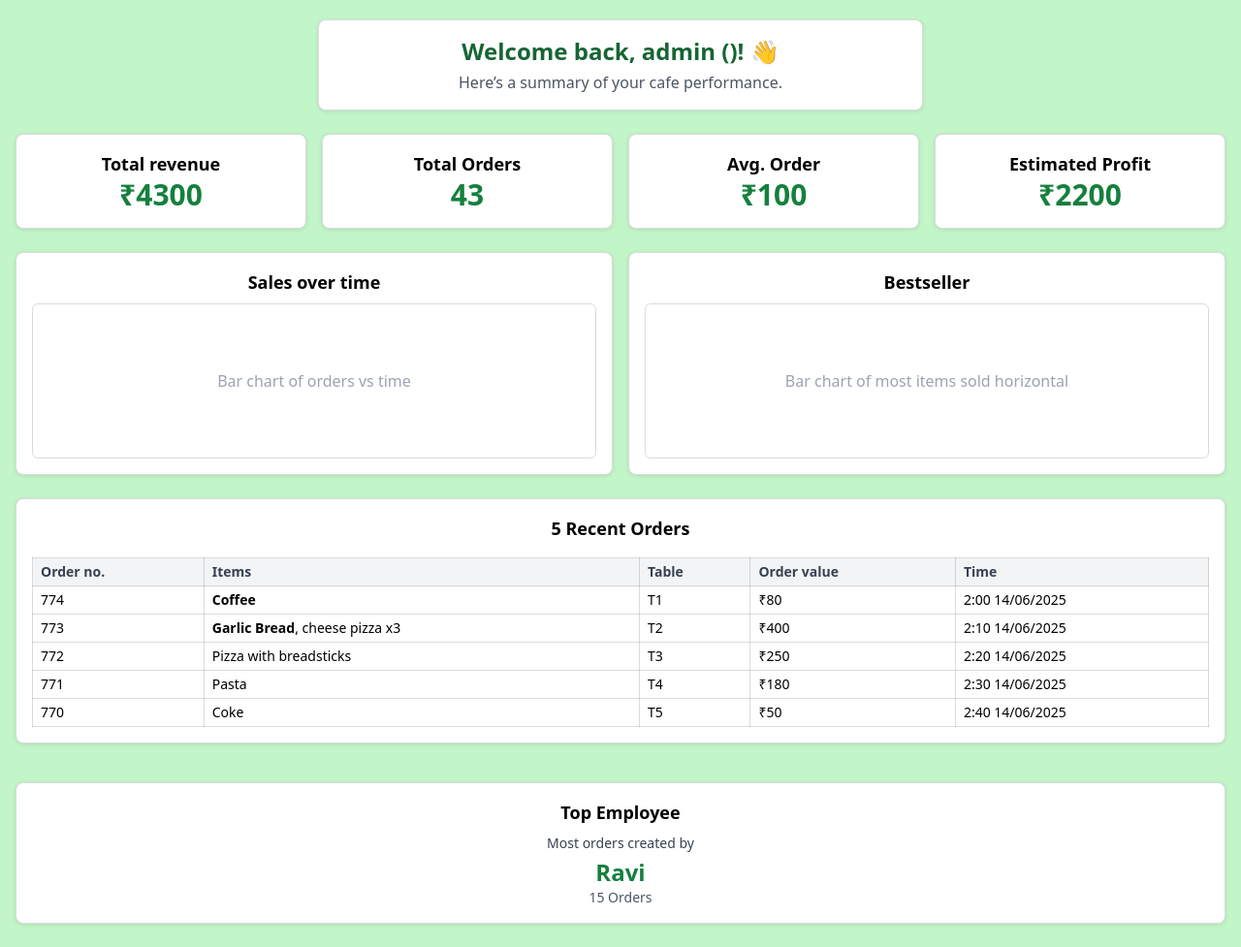
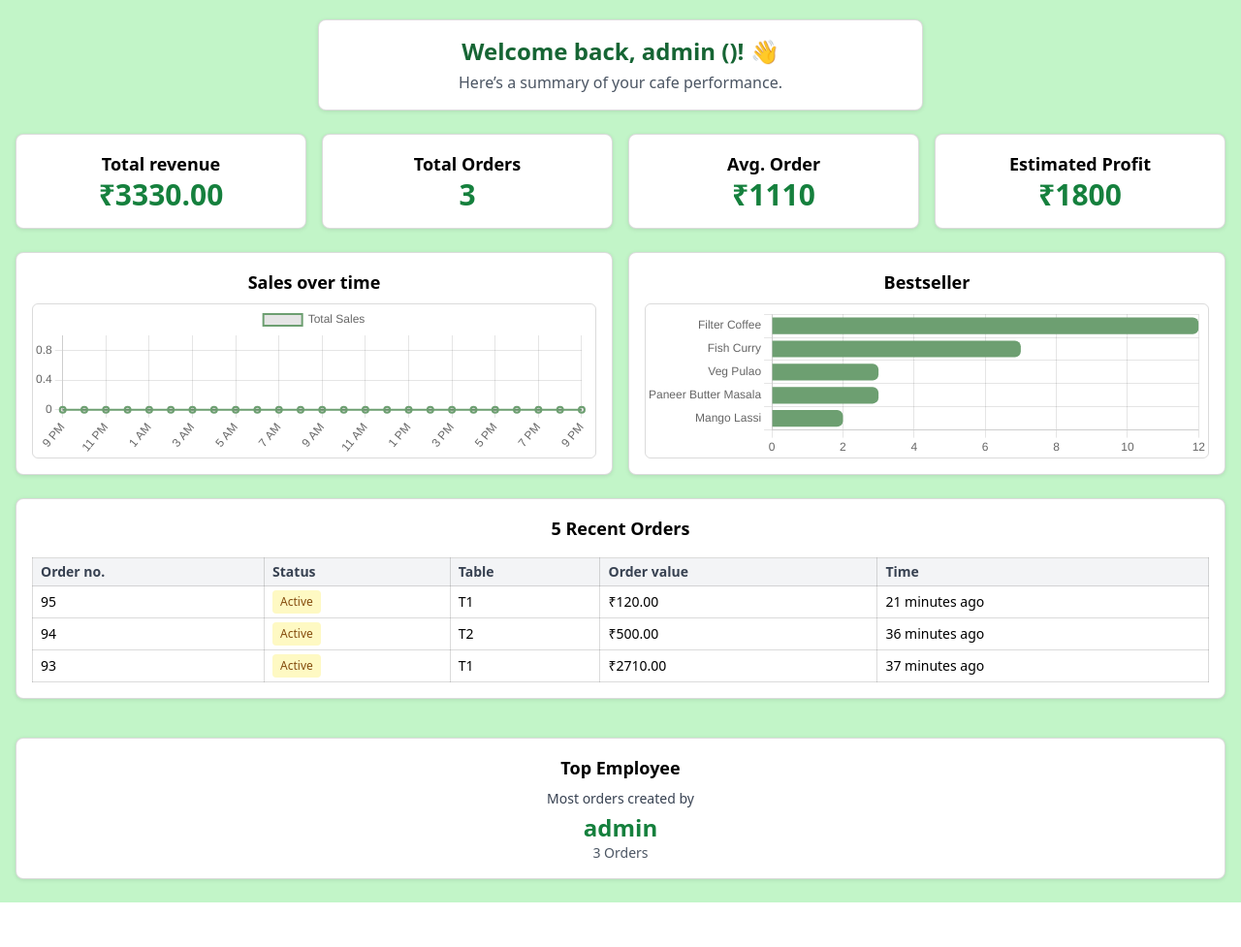
Before and after one commit to Ayuxxh/swadlink, a Django app: a page that uses swadlink/dashboard/templates/dashboard/owner/dashboard.html in a window 1280 px wide. Shown: the part 163-1140 px from the top of the page at 97% size. After the commit the page ends 1094 px from the top, so only its background shows below. Run offline with Django 5.2, Linux system fonts and the light colour scheme; a user stored in the database is signed in; data comes from the database, SQL or seed files in the repository; both versions use the stored data as it was after the commit; some libraries are stand-ins or nearby versions.

Commit message:
Main Dashboard and charts populated

```diff
--- a/swadlink/dashboard/templates/dashboard/owner/dashboard.html
+++ b/swadlink/dashboard/templates/dashboard/owner/dashboard.html
@@ -4,25 +4,14 @@
 
 <!-- Filter Buttons -->
 <div class="flex flex-wrap justify-center my-6 gap-2 px-4">
-  <button class="filter-btn px-4 py-2 rounded-xl font-semibold border border-[var(--gray-border)] bg-[var(--green-filter)] active" onclick="setActiveFilter(this)">Daily</button>
-  <button class="filter-btn px-4 py-2 rounded-xl font-semibold border border-[var(--gray-border)] bg-white" onclick="setActiveFilter(this)">Weekly</button>
-  <button class="filter-btn px-4 py-2 rounded-xl font-semibold border border-[var(--gray-border)] bg-white" onclick="setActiveFilter(this)">Monthly</button>
-  <button class="filter-btn px-4 py-2 rounded-xl font-semibold border border-[var(--gray-border)] bg-white" onclick="setActiveFilter(this)">Yearly</button>
+{% for timeframe in timeframes %}
+  <a href="?filter={{ timeframe }}"
+     class="filter-btn px-4 py-2 rounded-xl font-semibold border border-[var(--gray-border)]
+            {% if selected_filter == timeframe %} bg-[var(--green-filter)] {% else %} bg-white {% endif %}">
+    {{ timeframe|title }}
+  </a>
+{% endfor %}
 </div>
-
-<!-- JS for Filter Toggle -->
-<script>
-  function setActiveFilter(button) {
-    const buttons = document.querySelectorAll('.filter-btn');
-    buttons.forEach(btn => {
-      btn.classList.remove('bg-[var(--green-filter)]');
-      btn.classList.add('bg-white');
-    });
-
-    button.classList.remove('bg-white');
-    button.classList.add('bg-[var(--green-filter)]');
-  }
-</script>
 
 <!-- Welcome Message -->
 <div class="px-4 mb-6 flex justify-center">
@@ -36,32 +25,35 @@
 <div class="grid grid-cols-2 md:grid-cols-4 gap-4 px-4 mb-6">
   <div class="bg-white p-4 rounded-lg shadow-[0_1px_4px_var(--card-shadow)] border border-[var(--gray-border)] text-center">
     <p class="font-semibold text-lg">Total revenue</p>
-    <p class="text-green-700 text-3xl font-bold">₹4300</p>
+    <p class="text-green-700 text-3xl font-bold">₹{{ total_revenue }}</p>
   </div>
   <div class="bg-white p-4 rounded-lg shadow-[0_1px_4px_var(--card-shadow)] border border-[var(--gray-border)] text-center">
     <p class="font-semibold text-lg">Total Orders</p>
-    <p class="text-green-700 text-3xl font-bold">43</p>
+    <p class="text-green-700 text-3xl font-bold">{{ total_orders }}</p>
   </div>
   <div class="bg-white p-4 rounded-lg shadow-[0_1px_4px_var(--card-shadow)] border border-[var(--gray-border)] text-center">
     <p class="font-semibold text-lg">Avg. Order</p>
-    <p class="text-green-700 text-3xl font-bold">₹100</p>
+    <p class="text-green-700 text-3xl font-bold">₹{{ avg_order|floatformat:0 }}</p>
   </div>
   <div class="bg-white p-4 rounded-lg shadow-[0_1px_4px_var(--card-shadow)] border border-[var(--gray-border)] text-center">
     <p class="font-semibold text-lg">Estimated Profit</p>
-    <p class="text-green-700 text-3xl font-bold">₹2200</p>
+    <p class="text-green-700 text-3xl font-bold">₹{{ estimated_profit|floatformat:0 }}</p>
   </div>
 </div>
-
 
 <!-- Charts -->
 <div class="grid grid-cols-1 md:grid-cols-2 gap-4 px-4 mb-6">
   <div class="bg-white p-4 rounded-lg shadow-[0_1px_4px_var(--card-shadow)] border border-[var(--gray-border)] text-center">
     <h3 class="font-semibold text-lg mb-2">Sales over time</h3>
-    <div class="h-40 flex items-center justify-center text-gray-400 border border-[var(--gray-border)] rounded-md">Bar chart of orders vs time</div>
+    <div class="h-40 flex items-center justify-center text-gray-400 border border-[var(--gray-border)] rounded-md">
+        <canvas id="salesChart" class="h-64 w-full"></canvas>
+    </div>
   </div>
   <div class="bg-white p-4 rounded-lg shadow-[0_1px_4px_var(--card-shadow)] border border-[var(--gray-border)] text-center">
     <h3 class="font-semibold text-lg mb-2">Bestseller</h3>
-    <div class="h-40 flex items-center justify-center text-gray-400 border border-[var(--gray-border)] rounded-md">Bar chart of most items sold horizontal</div>
+    <div class="h-40 flex items-center justify-center text-gray-400 border border-[var(--gray-border)] rounded-md">
+  <canvas id="bestsellerChart" class="h-64 w-full"></canvas>
+    </div>
   </div>
 </div>
 
@@ -74,48 +66,34 @@
         <thead class="bg-gray-100 text-gray-700">
           <tr>
             <th class="px-2 py-1 border border-[var(--gray-border)]">Order no.</th>
-            <th class="px-2 py-1 border border-[var(--gray-border)]">Items</th>
+            <th class="px-2 py-1 border border-[var(--gray-border)]">Status</th>
             <th class="px-2 py-1 border border-[var(--gray-border)]">Table</th>
             <th class="px-2 py-1 border border-[var(--gray-border)]">Order value</th>
             <th class="px-2 py-1 border border-[var(--gray-border)]">Time</th>
           </tr>
         </thead>
         <tbody>
+          {% for order in recent_orders %}
           <tr>
-            <td class="px-2 py-1 border border-[var(--gray-border)]">774</td>
-            <td class="px-2 py-1 border border-[var(--gray-border)]"><strong>Coffee</strong></td>
-            <td class="px-2 py-1 border border-[var(--gray-border)]">T1</td>
-            <td class="px-2 py-1 border border-[var(--gray-border)]">₹80</td>
-            <td class="px-2 py-1 border border-[var(--gray-border)]">2:00 14/06/2025</td>
+            <td class="px-2 py-1 border border-[var(--gray-border)]">{{ order.id }}</td>
+            <td class="px-2 py-1 border border-[var(--gray-border)]">
+      <span class="inline-block px-2 py-1 text-xs rounded
+        {% if order.status == 'completed' %} bg-green-100 text-green-800
+        {% elif order.status == 'active' %} bg-yellow-100 text-yellow-800
+        {% elif order.status == 'cancelled' %} bg-red-100 text-red-800
+        {% else %} bg-gray-100 text-gray-800 {% endif %}">
+        {{ order.status|title }}
+      </span>
+            </td>
+            <td class="px-2 py-1 border border-[var(--gray-border)]">{{ order.table.table_number}}</td>
+            <td class="px-2 py-1 border border-[var(--gray-border)]">₹{{ order.total_amount }}</td>
+            <td class="px-2 py-1 border border-[var(--gray-border)]">{{ order.time_ago }}</td>
           </tr>
+          {% empty %}
           <tr>
-            <td class="px-2 py-1 border border-[var(--gray-border)]">773</td>
-            <td class="px-2 py-1 border border-[var(--gray-border)]"><strong>Garlic Bread</strong>, cheese pizza x3</td>
-            <td class="px-2 py-1 border border-[var(--gray-border)]">T2</td>
-            <td class="px-2 py-1 border border-[var(--gray-border)]">₹400</td>
-            <td class="px-2 py-1 border border-[var(--gray-border)]">2:10 14/06/2025</td>
+            <td colspan="5" class="text-center py-2">No orders found.</td>
           </tr>
-          <tr>
-            <td class="px-2 py-1 border border-[var(--gray-border)]">772</td>
-            <td class="px-2 py-1 border border-[var(--gray-border)]">Pizza with breadsticks</td>
-            <td class="px-2 py-1 border border-[var(--gray-border)]">T3</td>
-            <td class="px-2 py-1 border border-[var(--gray-border)]">₹250</td>
-            <td class="px-2 py-1 border border-[var(--gray-border)]">2:20 14/06/2025</td>
-          </tr>
-          <tr>
-            <td class="px-2 py-1 border border-[var(--gray-border)]">771</td>
-            <td class="px-2 py-1 border border-[var(--gray-border)]">Pasta</td>
-            <td class="px-2 py-1 border border-[var(--gray-border)]">T4</td>
-            <td class="px-2 py-1 border border-[var(--gray-border)]">₹180</td>
-            <td class="px-2 py-1 border border-[var(--gray-border)]">2:30 14/06/2025</td>
-          </tr>
-          <tr>
-            <td class="px-2 py-1 border border-[var(--gray-border)]">770</td>
-            <td class="px-2 py-1 border border-[var(--gray-border)]">Coke</td>
-            <td class="px-2 py-1 border border-[var(--gray-border)]">T5</td>
-            <td class="px-2 py-1 border border-[var(--gray-border)]">₹50</td>
-            <td class="px-2 py-1 border border-[var(--gray-border)]">2:40 14/06/2025</td>
-          </tr>
+          {% endfor %}
         </tbody>
       </table>
     </div>
@@ -127,10 +105,105 @@
   <div class="bg-white p-4 rounded-lg shadow-[0_1px_4px_var(--card-shadow)] border border-[var(--gray-border)] text-center">
     <h3 class="font-semibold text-lg mb-2">Top Employee</h3>
     <p class="text-sm text-gray-700">Most orders created by</p>
-    <p class="text-green-700 text-2xl font-bold mt-1">Ravi</p>
-    <p class="text-sm text-gray-600">15 Orders</p>
+    {% if top_employee %}
+      <p class="text-green-700 text-2xl font-bold mt-1">{{ top_employee.created_by__name }}</p>
+      <p class="text-sm text-gray-600">{{ top_employee.order_count }} Orders</p>
+    {% else %}
+      <p class="text-sm text-gray-500 italic mt-1">No data yet.</p>
+    {% endif %}
   </div>
 </div>
 
 
+
+
+<script src="https://cdn.jsdelivr.net/npm/chart.js"></script>
+
+<script>
+
+
+ const salesData = {{ sales_over_time|safe }};
+  const selectedFilter = "{{ selected_filter }}";
+
+  const labels = salesData.map(entry => {
+    const d = new Date(entry.period);
+    if (selectedFilter === "daily") {
+      return d.toLocaleTimeString(undefined, { hour: 'numeric', hour12: true });
+    } else if (selectedFilter === "weekly") {
+      return d.toLocaleDateString(undefined, { weekday: 'short' });
+    } else if (selectedFilter === "monthly") {
+      return d.toLocaleDateString(undefined, { day: 'numeric', month: 'short' });
+    } else if (selectedFilter === "yearly") {
+      return d.toLocaleDateString(undefined, { month: 'short', year: 'numeric' });
+    }
+  });
+
+  const values = salesData.map(entry => entry.total);
+
+  const ctx = document.getElementById('salesChart').getContext('2d');
+  new Chart(ctx, {
+    type: 'line',
+    data: {
+      labels: labels,
+      datasets: [{
+        label: 'Total Sales',
+        data: values,
+        borderColor: '#6D9F71',
+        borderWidth: 2,
+        fill: false,
+        tension: 0.3
+      }]
+    },
+    options: {
+      responsive: true,
+      maintainAspectRatio: false,
+      scales: {
+        y: { beginAtZero: true }
+      }
+    }
+  });
+
+
+
+  const bestsellerData = {{ bestseller_chart|safe }};
+  const itemLabels = bestsellerData.map(i => i.item);
+  const itemValues = bestsellerData.map(i => i.quantity);
+
+  new Chart(document.getElementById('bestsellerChart'), {
+    type: 'bar',
+    data: {
+      labels: itemLabels,
+      datasets: [{
+        label: 'Quantity Sold',
+        data: itemValues,
+        backgroundColor: '#6D9F71',
+        borderRadius: 6
+      }]
+    },
+    options: {
+      indexAxis: 'y', // ✅ horizontal bars
+      responsive: true,
+        maintainAspectRatio: false,
+      plugins: {
+        legend: { display: false },
+        tooltip: {
+          callbacks: {
+            label: ctx => `${ctx.raw} sold`
+          }
+        }
+      },
+      scales: {
+        x: {
+          beginAtZero: true,
+          ticks: {
+            precision: 0
+          }
+        }
+      }
+    }
+  });
+
+
+</script>
+
 {% endblock %}
--- a/swadlink/dashboard/views.py
+++ b/swadlink/dashboard/views.py
@@ -1,20 +1,83 @@
 
 from django.shortcuts import render, redirect, get_object_or_404, HttpResponse
-from django.contrib.auth.decorators import login_required
-from django.http import HttpResponseForbidden
+
 from django.contrib import messages
 from  cafes.models import Cafe
 from menu.models import Menu
-from orders.models import Order, OrderItem
+from orders.models import Order
 import csv
 from io import TextIOWrapper
 from utils.decorators import owner_or_superuser_required
-from django.db.models import Q, F, Sum, DecimalField, ExpressionWrapper
+from django.db.models import Q, F, Sum, DecimalField, ExpressionWrapper,  Count
+from django.utils.safestring import mark_safe
+import json
+from django.core.serializers.json import DjangoJSONEncoder
+
+from .utils import get_timeframe_parts, generate_sales_series
+
+from django.utils import timezone
 
 @owner_or_superuser_required
 def dashboard(request,cafe , owner, slug):
+    filter_type = request.GET.get('filter', 'daily')
 
-    return render(request,'dashboard/owner/dashboard.html', {"cafe": cafe, "owner":owner})
+    from_date, to_date, trunc, delta = get_timeframe_parts(filter_type)
+
+    orders = Order.objects.filter(cafe=cafe, created_at__range=(from_date, to_date))
+    print("FROM:", from_date)
+    print("TO:", to_date)
+    print("ORDERS:", orders.count())
+
+
+    total_revenue = sum(order.total_amount for order in orders)
+    estimated_profit = sum(order.estimated_profit for order in orders)
+    avg_order = Order.get_average_order_value(orders)
+
+    top_employee = (
+        orders.values('created_by__name')
+        .annotate(order_count=Count('id'))
+        .order_by('-order_count')
+        .first()
+    )
+    sales_over_time = generate_sales_series(orders, from_date, to_date, trunc, delta)
+
+    bestsellers = (
+        orders.values('items__menu_item__name')
+        .annotate(quantity_sold=Sum('items__quantity'))
+        .order_by('-quantity_sold')[:5]
+    )
+
+    bestseller_chart = [
+    {
+        "item": item['items__menu_item__name'],
+        "quantity": item['quantity_sold']
+    }
+    for item in bestsellers
+    ]
+
+
+
+    timeframes = ['daily', 'weekly', 'monthly', 'yearly']
+
+    context = {
+        "cafe": cafe,
+        "owner": owner,
+        "selected_filter": filter_type,
+        "total_revenue": total_revenue,
+        "total_orders": orders.count(),
+        "avg_order": avg_order,
+        "estimated_profit": estimated_profit,
+        "recent_orders": orders.order_by('-created_at')[:5],
+        "top_employee": top_employee,
+        "timeframes": timeframes,
+        "timeframes": ['daily', 'weekly', 'monthly', 'yearly'],
+        "sales_over_time": sales_over_time,
+         "bestseller_chart": bestseller_chart,
+    }
+    return render(request,'dashboard/owner/dashboard.html', context)
+
+
+
 
 @owner_or_superuser_required
 def view_orders(request,cafe , owner,  slug):
@@ -124,22 +187,9 @@
 
 
     orders = Order.objects.filter(
-        Q(cafe=cafe),
-        Q(status__in=['active', 'served'])  # Include both active and served
-    ).prefetch_related('items__menu_item', 'table') \
-    .annotate(
-        total_amount=Sum(
-            ExpressionWrapper(
-                F('items__quantity') * F('items__menu_item__price'),
-                output_field=DecimalField(max_digits=10, decimal_places=2)
-            )
-        )
-    )
-    print("Order Count:", orders.count())
-    for order in orders:
-        print("Order ID:", order.id, "| Total:", order.total_amount)
-        for item in order.items.all():
-            print("-", item.menu_item.name, "x", item.quantity)
+        cafe=cafe,
+        status__in=['active', 'served']
+    ).prefetch_related('items__menu_item', 'table')  # optional optimization
 
     params  = {
         "cafe": cafe,
--- a/swadlink/swadlink/settings.py
+++ b/swadlink/swadlink/settings.py
@@ -111,11 +111,12 @@
 
 LANGUAGE_CODE = 'en-us'
 
-TIME_ZONE = 'UTC'
+USE_TZ = True
+
+TIME_ZONE = 'Asia/Kolkata'
 
 USE_I18N = True
 
-USE_TZ = True
 
 
 # Static files (CSS, JavaScript, Images)
```
Also changed, not shown: swadlink/dashboard/utils.py (added, +94 -0 lines), swadlink/orders/models.py (+39 -0 lines), swadlink/db.sqlite3.
